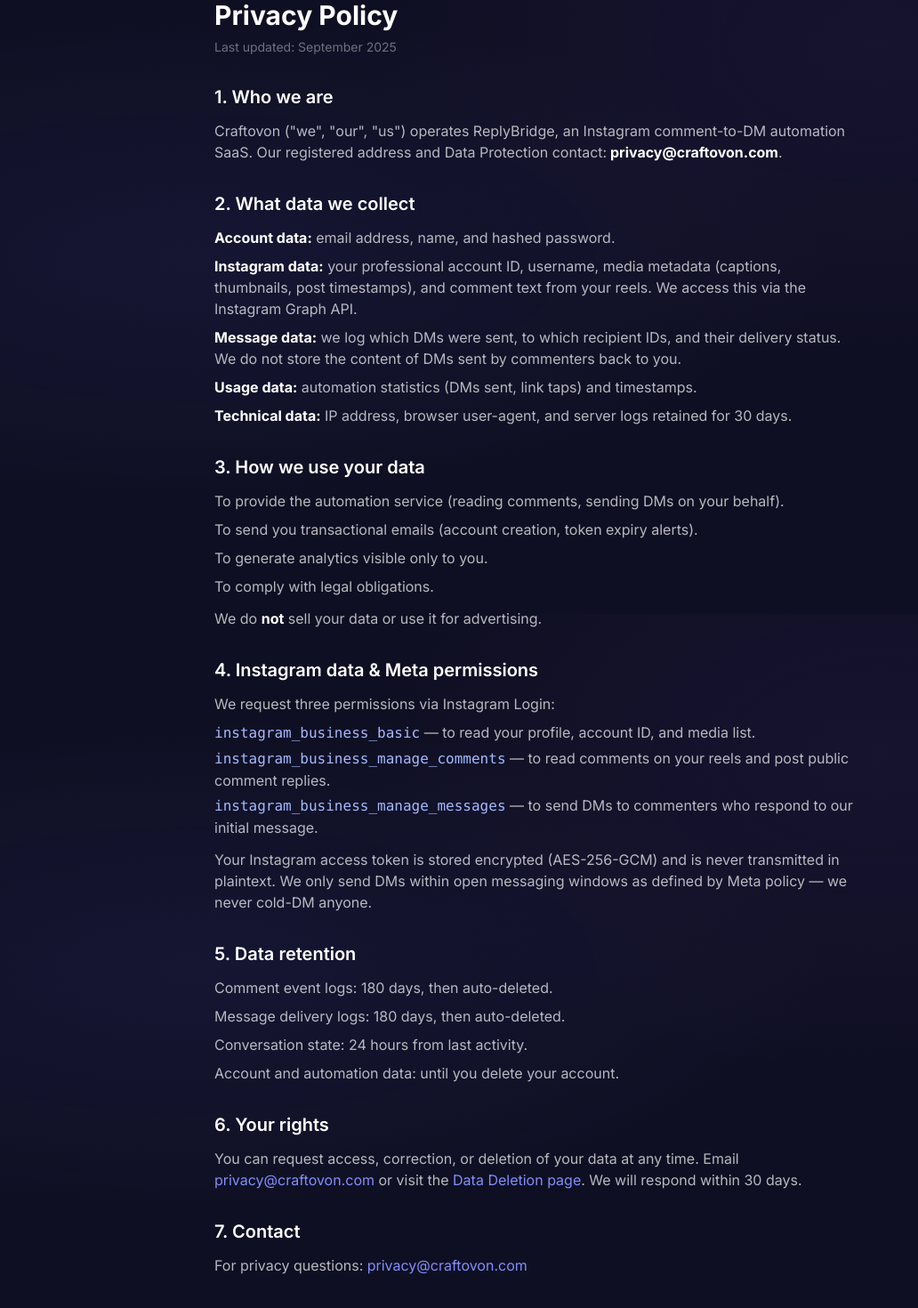
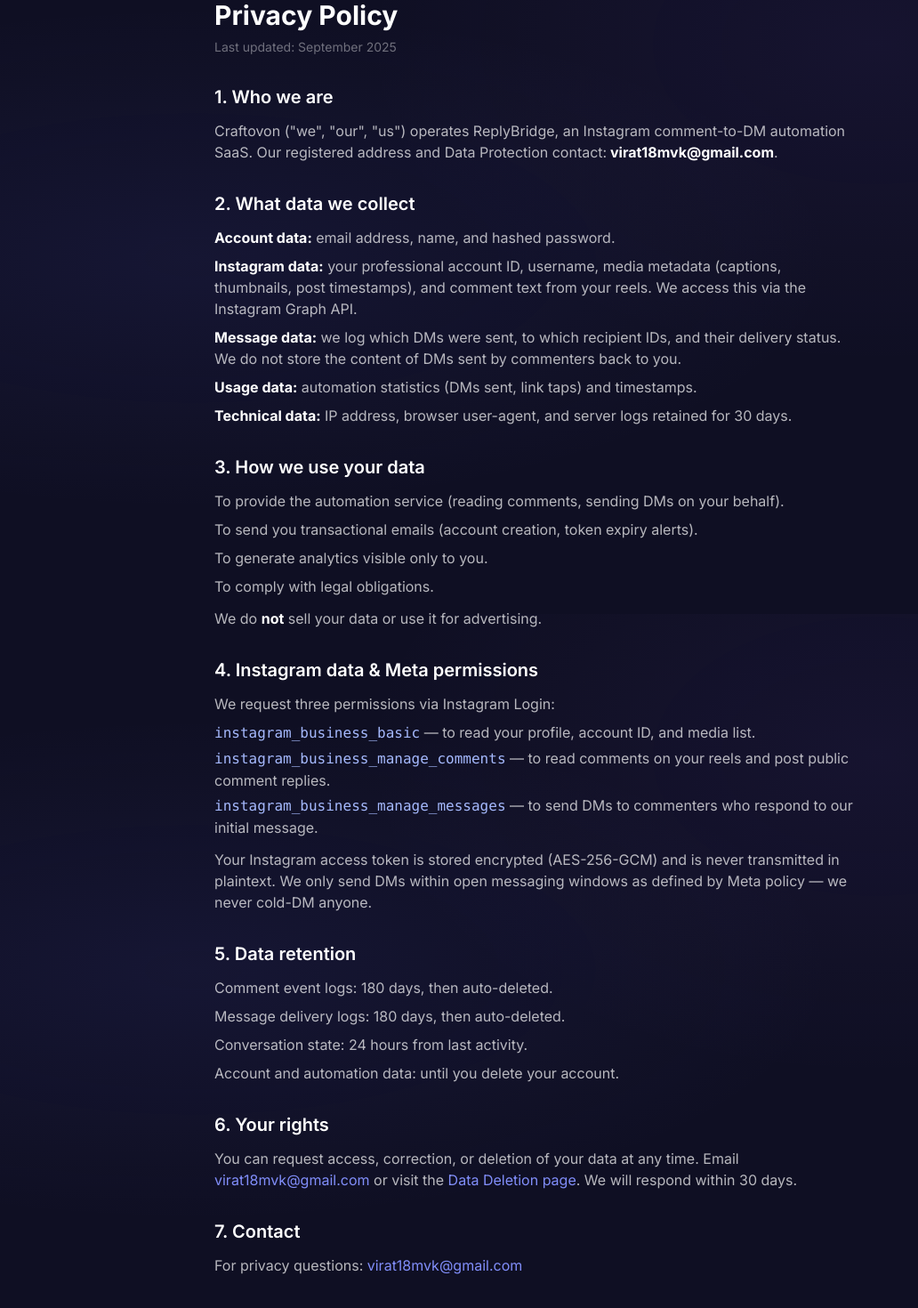
Before and after one commit to venkatakarthikm/CraftovonReplyBridge, a React (Vite) app in the folder apps/web/: page /privacy-policy in a window 1280 px wide. Shown: the part 110-1580 px from the top of the page at 89% size, without its empty margins (39-1071 px from the left). Built offline with nearby package versions, Linux system fonts and the light colour scheme; no server answers.

Commit message:
mail change

```diff
--- a/apps/web/src/pages/legal/DataDeletion.tsx
+++ b/apps/web/src/pages/legal/DataDeletion.tsx
@@ -38,7 +38,7 @@
             </li>
             <li className="flex gap-3">
               <span className="w-6 h-6 rounded-full bg-brand-500/20 text-brand-300 font-bold text-xs flex items-center justify-center flex-shrink-0 mt-0.5">2</span>
-              <span>If you no longer have account access, email us at <strong className="text-white">privacy@craftovon.com</strong> with the subject <em>"Data Deletion Request"</em>. We will process your request within 30 days.</span>
+              <span>If you no longer have account access, email us at <strong className="text-white">virat18mvk@gmail.com</strong> with the subject <em>"Data Deletion Request"</em>. We will process your request within 30 days.</span>
             </li>
             <li className="flex gap-3">
               <span className="w-6 h-6 rounded-full bg-brand-500/20 text-brand-300 font-bold text-xs flex items-center justify-center flex-shrink-0 mt-0.5">3</span>
@@ -48,7 +48,7 @@
         </div>
 
         <a
-          href="mailto:privacy@craftovon.com?subject=Data%20Deletion%20Request"
+          href="mailto:virat18mvk@gmail.com?subject=Data%20Deletion%20Request"
           className="btn-primary"
         >
           <Mail className="w-4 h-4" />
--- a/apps/web/src/pages/legal/PrivacyPolicy.tsx
+++ b/apps/web/src/pages/legal/PrivacyPolicy.tsx
@@ -25,7 +25,7 @@
           <p className="text-white/70">
             Craftovon ("we", "our", "us") operates ReplyBridge, an Instagram comment-to-DM
             automation SaaS. Our registered address and Data Protection contact:
-            <strong className="text-white"> privacy@craftovon.com</strong>.
+            <strong className="text-white"> virat18mvk@gmail.com</strong>.
           </p>
         </section>
 
@@ -83,7 +83,7 @@
           <h2 className="text-xl font-semibold text-white mb-3">6. Your rights</h2>
           <p className="text-white/70">
             You can request access, correction, or deletion of your data at any time.
-            Email <a href="mailto:privacy@craftovon.com" className="text-brand-400">privacy@craftovon.com</a> or
+            Email <a href="mailto:virat18mvk@gmail.com" className="text-brand-400">virat18mvk@gmail.com</a> or
             visit the <Link to="/data-deletion" className="text-brand-400">Data Deletion page</Link>.
             We will respond within 30 days.
           </p>
@@ -92,7 +92,7 @@
         <section className="mb-8">
           <h2 className="text-xl font-semibold text-white mb-3">7. Contact</h2>
           <p className="text-white/70">
-            For privacy questions: <a href="mailto:privacy@craftovon.com" className="text-brand-400">privacy@craftovon.com</a>
+            For privacy questions: <a href="mailto:virat18mvk@gmail.com" className="text-brand-400">virat18mvk@gmail.com</a>
           </p>
         </section>
       </div>
--- a/apps/web/src/pages/legal/Terms.tsx
+++ b/apps/web/src/pages/legal/Terms.tsx
@@ -22,13 +22,13 @@
           { title: '1. Acceptance', body: 'By using ReplyBridge ("Service"), you agree to these Terms. If you do not agree, do not use the Service.' },
           { title: '2. Service description', body: 'ReplyBridge automates Instagram comment-to-DM replies. You retain full control; the Service acts on your explicit instructions only.' },
           { title: '3. Platform compliance', body: 'You must comply with Instagram\'s Community Guidelines and Meta\'s Platform Terms. You may not use the Service to send spam, violate Instagram rate limits, or harass users.' },
-          { title: '4. Account responsibility', body: 'You are responsible for all activity under your account, including keeping your credentials secure. Notify us immediately of unauthorized access at support@craftovon.com.' },
+          { title: '4. Account responsibility', body: 'You are responsible for all activity under your account, including keeping your credentials secure. Notify us immediately of unauthorized access at virat18mvk@gmail.com.' },
           { title: '5. Subscription & billing', body: 'Free plan features are provided at no charge. Paid plans are billed monthly. You may cancel at any time; access continues until the billing period ends. No refunds for partial periods.' },
           { title: '6. Termination', body: 'We may suspend or terminate your account for violation of these Terms, non-payment, or misuse of the Instagram API. You may delete your account at any time.' },
           { title: '7. Limitation of liability', body: 'ReplyBridge is provided "as is". We are not liable for any indirect, incidental, or consequential damages arising from your use of the Service, including Instagram account actions.' },
           { title: '8. Governing law', body: 'These Terms are governed by the laws of the jurisdiction in which Craftovon operates. Disputes shall be resolved by binding arbitration.' },
           { title: '9. Changes', body: 'We may update these Terms. We will notify you by email and in-app notice at least 14 days before material changes take effect.' },
-          { title: '10. Contact', body: 'legal@craftovon.com' },
+          { title: '10. Contact', body: 'virat18mvk@gmail.com' },
         ].map(({ title, body }) => (
           <section key={title} className="mb-7">
             <h2 className="text-base font-semibold text-white mb-2">{title}</h2>
```
Also changed, not shown: 1 other file (tests, documents, lock files or other folders).
